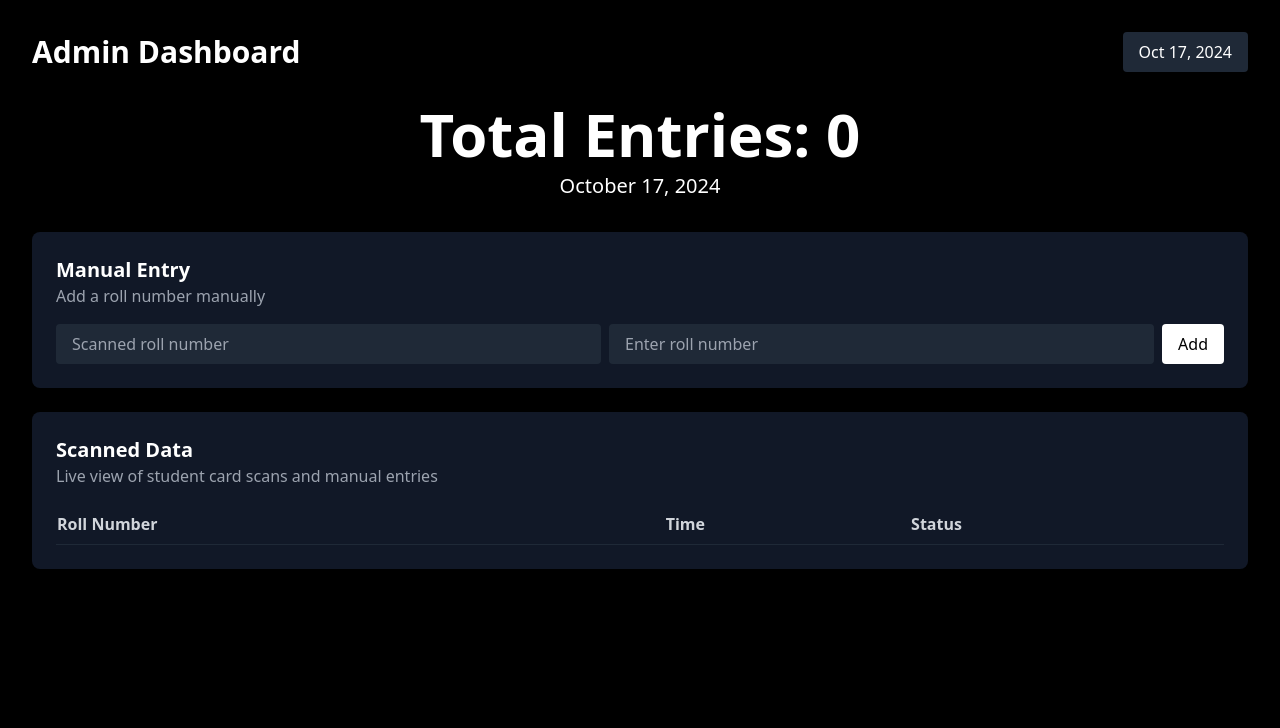
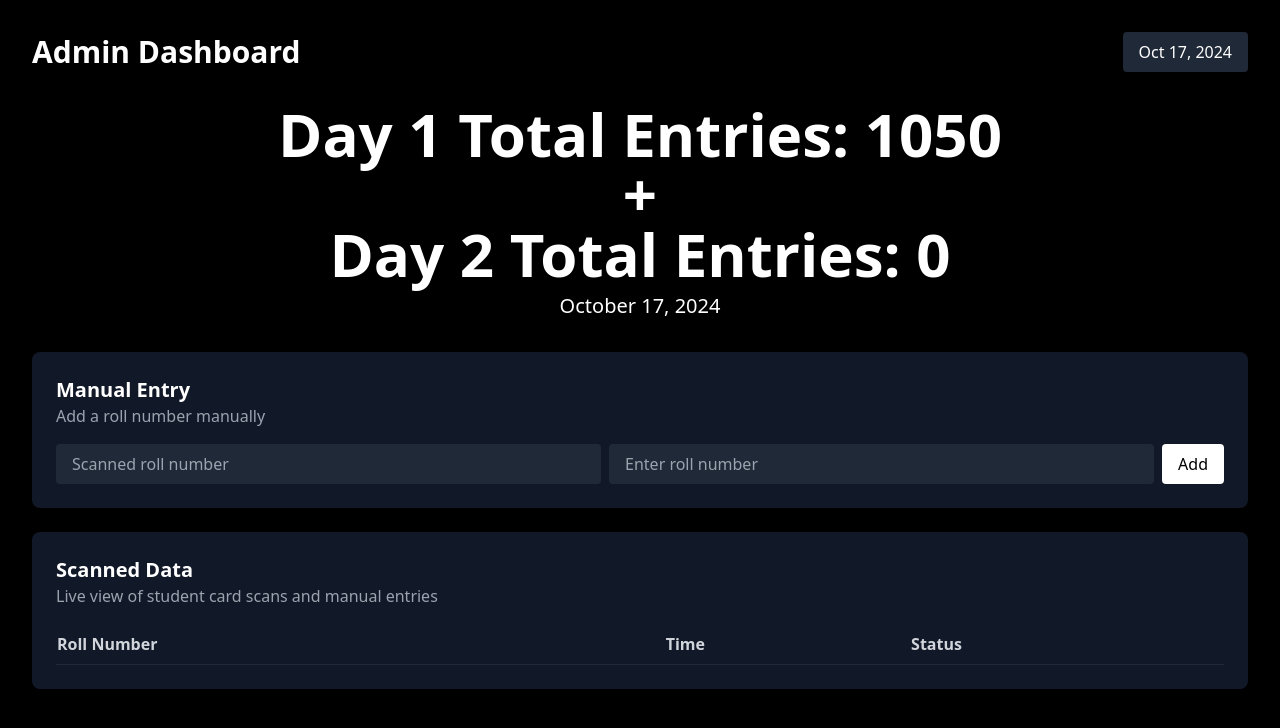
Before and after one commit to pranavsuriya-sr/Anokha-Visitor-Dashboard, a plain HTML site: page index.html in a window 1280 px wide. Drawn offline with nearby package versions, Linux system fonts and the light colour scheme; no server answers.

Commit message:
Added day 1 and 2

```diff
--- a/index.html
+++ b/index.html
@@ -17,7 +17,9 @@
             </div>
         </header>
         <div class="mb-8 text-center">
-            <h2 id="totalEntries" class="text-6xl font-bold">Total Entries: 0</h2>
+            <h2 class="text-6xl font-bold">Day 1 Total Entries: 1050</h2>
+            <h2 class="text-6xl font-bold">+</h2>
+            <h2 id="totalEntries" class="text-6xl font-bold">Day 2 Total Entries: 0</h2>
             <p id="currentDate" class="text-xl mt-2"></p>
         </div>
         <main class="space-y-6">
--- a/index.js
+++ b/index.js
@@ -90,7 +90,7 @@ function updateDashboard(data) {
     isSameDay(new Date(user.timestamp), selectedDate)
   );
 
-  totalEntriesElement.textContent = `Total Entries: ${filteredUsers.length}`;
+  totalEntriesElement.textContent = `Day 2 Total Entries: ${filteredUsers.length}`;
 
   // Clear existing rows
   scannedDataBody.innerHTML = '';
```
